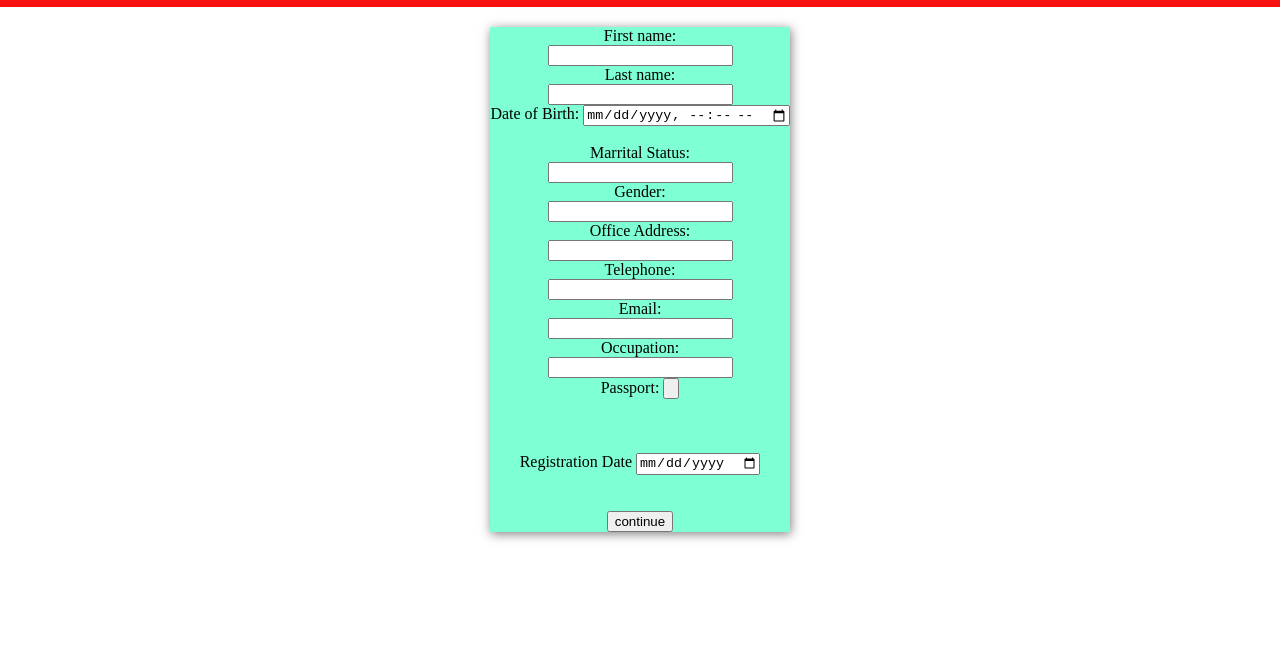
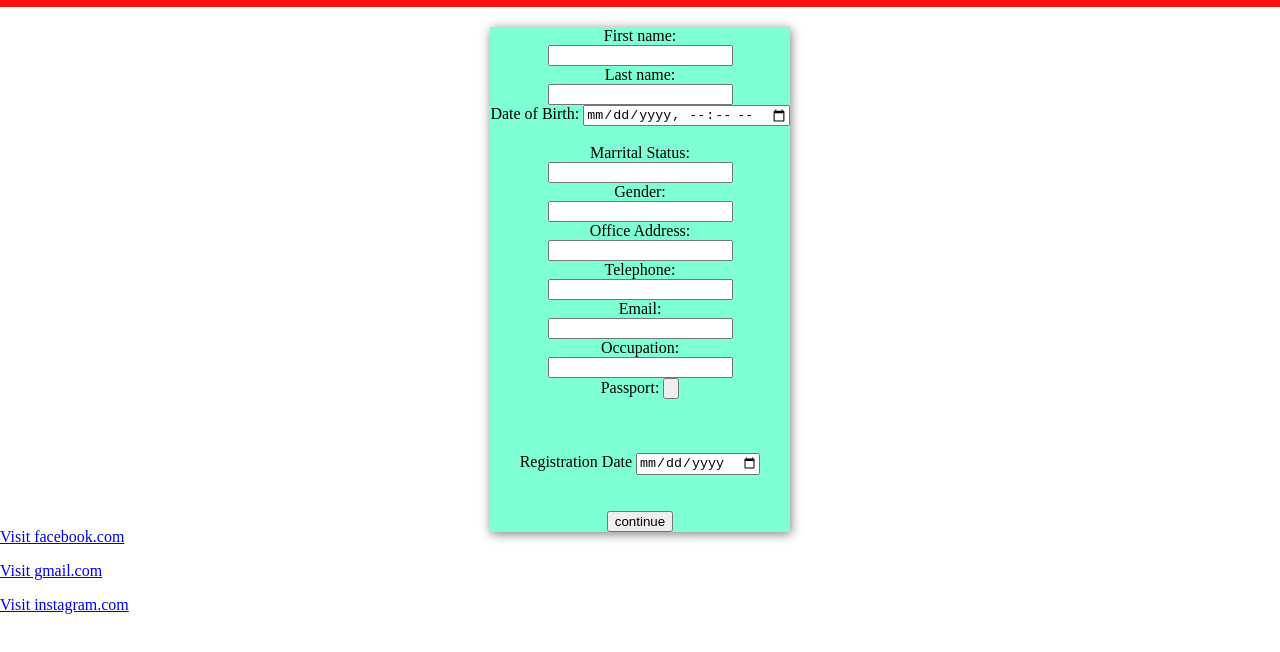
Before and after one commit to Solohit35/hitman, a plain HTML site: page index.htm in a window 1280 px wide. Shown: the part 90-742 px from the top of the page. Drawn offline with Linux system fonts and the light colour scheme.

Commit message:
code added on index.htm

```diff
--- a/index.htm
+++ b/index.htm
@@ -71,10 +71,10 @@ box-shadow: 1px 2px 10px rgba(0,0, 0, 0.5);
 }
 
 /* Assigments */
-
+/*
 facebook login
 instagram login
-gmail login page
+gmail login page */
 
 
 
@@ -148,5 +148,12 @@ gmail login page
   </form>
 
 
+  <p><a href="https://www.facebook.com/">Visit facebook.com</a></p>
+  <p><a href="https://https://www.gmail.com/">Visit gmail.com</a></p>
+  <p><a href="https://www.instagram.com/accounts/login/">Visit instagram.com</a></p>
+
+
+
+
 </body>
 </html>
```
